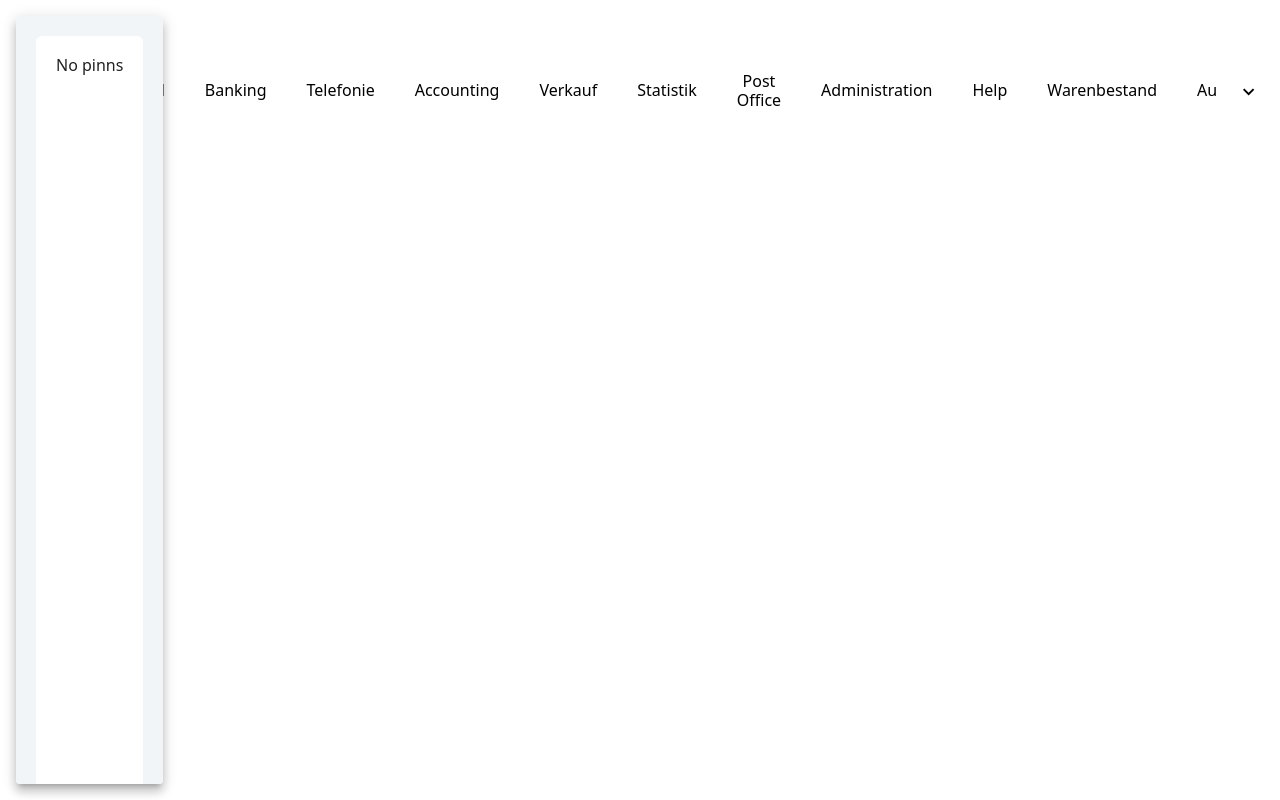
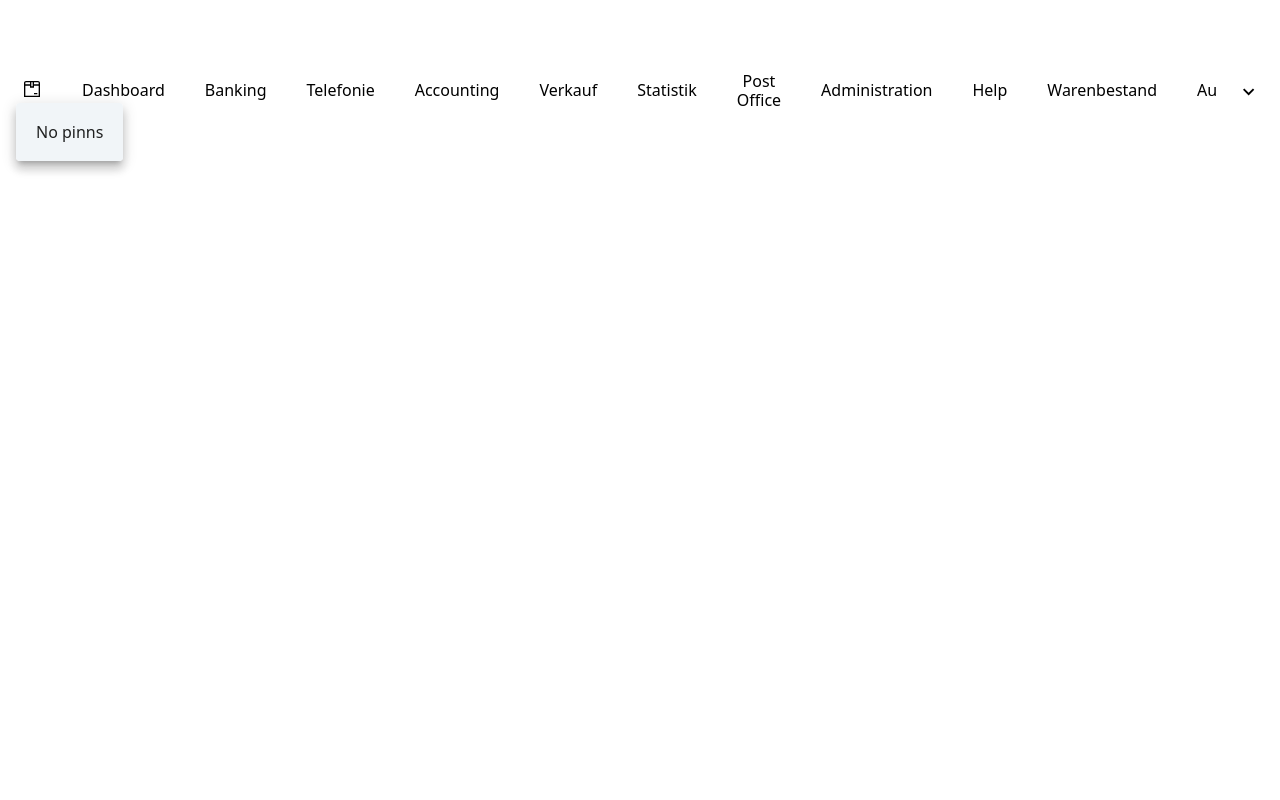
Before and after one commit to Andrij-Panasenko/exonn-tabs, a React (Vite) app: page / in a window 1280 px wide. Both pictures are taken after a click on the button 32 px from the left and 89 px from the top of the page. Built offline with nearby package versions, Linux system fonts and the light colour scheme.

Commit message:
fix styling dropdown menus

```diff
--- a/src/components/CustomTabPanel.jsx
+++ b/src/components/CustomTabPanel.jsx
@@ -13,8 +13,10 @@ export default function CustomTabPanel(props) {
       {...other}
     >
       {value === index && (
-        <Box className="tab-content-container">
-          <div className='tab-content'>{children}</div>
+        <Box>
+          <div className="tab-content-container">
+            <div className="tab-content">{children}</div>
+          </div>
         </Box>
       )}
     </div>
--- a/src/components/PopoverHiddenTabs.jsx
+++ b/src/components/PopoverHiddenTabs.jsx
@@ -27,14 +27,14 @@ export default function PopoverHiddenTabs({
         }}
       >
         {hiddenTabs.map((tab) => (
-          <CustomTabPanel
+          <div
             onClick={() => setTabIndex(tab.id)}
             key={tab.id}
             value={tabIndex}
             index={tabIndex}
           >
-            {tab.label}
-          </CustomTabPanel>
+            <p className="hidden-tab"> {tab.label}</p>
+          </div>
         ))}
       </Popover>
       {tabsData.map((data) => (
--- a/src/components/PopoverPinnedTabs.jsx
+++ b/src/components/PopoverPinnedTabs.jsx
@@ -27,9 +27,11 @@ export default function PopoverPinnedTabs({
           horizontal: 'right',
         }}
       >
-        {pinnedTabs.length === 0 && <CustomTabPanel>No pinns</CustomTabPanel>}
+        {pinnedTabs.length === 0 && (
+          <div className="pinned-tab-wrapp">No pinns</div>
+        )}
         {pinnedTabs.map((item) => (
-          <CustomTabPanel
+          <div
             onClick={() => setTabIndex(item.id)}
             key={item.id}
             value={tabIndex}
@@ -44,7 +46,7 @@ export default function PopoverPinnedTabs({
                 X
               </p>
             </div>
-          </CustomTabPanel>
+          </div>
         ))}
       </Popover>
     </>
--- a/src/components/TabList.jsx
+++ b/src/components/TabList.jsx
@@ -1,4 +1,4 @@
-import React, { useRef, useState } from 'react';
+import React, { useState } from 'react';
 import { Reorder } from 'framer-motion';
 import sprite from '../assets/sprite.svg';
 
--- a/src/styles/main.css
+++ b/src/styles/main.css
@@ -2,6 +2,7 @@
 @import './tabList.modue.css';
 @import './popoverPinnedTabs.module.css';
 @import './customTabPanel.module.css';
+@import './popoverHiddenTabs.module.css';
 
 h1,
 h2,
--- /dev/null
+++ b/src/styles/popoverHiddenTabs.module.css
@@ -0,0 +1,12 @@
+.hidden-tab-wrapp {
+  display: flex;
+  flex-direction: column;
+  gap: 10px;
+}
+
+.hidden-tab {
+  border-radius: 6px;
+  margin-bottom: 5px;
+  padding: 20px;
+  background-color: #F1F5F8;
+}
--- a/src/styles/popoverPinnedTabs.module.css
+++ b/src/styles/popoverPinnedTabs.module.css
@@ -1,6 +1,9 @@
 .pinned-tab-wrapp {
   display: flex;
+  justify-content: space-between;
   gap: 10px;
+ padding: 20px;
+  background-color: #F1F5F8;
 }
 
 .delete-pinn {
```
